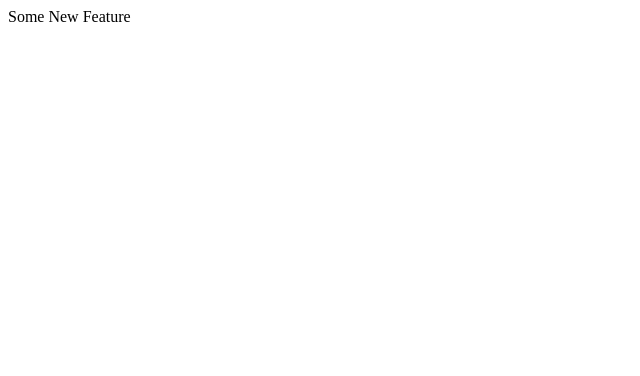
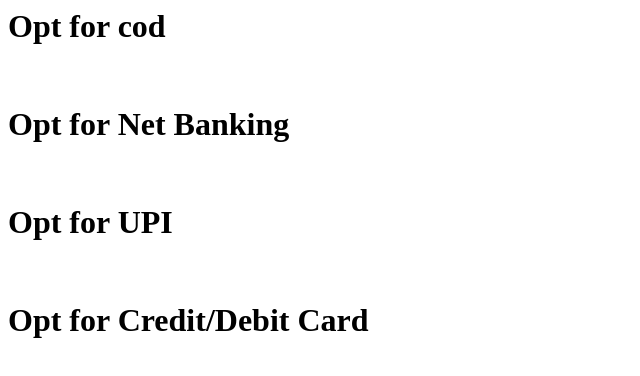
Before and after one commit to JitendraTunduri/Web-app, a plain HTML site: page payment.html in a window 1280 px wide. Shown: the whole page, without its empty margins (0-640 px from the left). Drawn offline with Linux system fonts and the light colour scheme.

Commit message:
update UPI

```diff
--- a/payment.html
+++ b/payment.html
@@ -1,10 +1,16 @@
 <html>
 <head>
 <title>
-Git
+Payments
 </title>
-<bodg>
+<body>
+<h1>Opt for cod</h1>
+<br>
+<h1>Opt for Net Banking</h1>
+<br>
+<h1>Opt for UPI</h1>
+<br>
+<h1>Opt for Credit/Debit Card</h1>
 </body>
 </head>
 </html>
-<p>Some New Feature</p>
```
